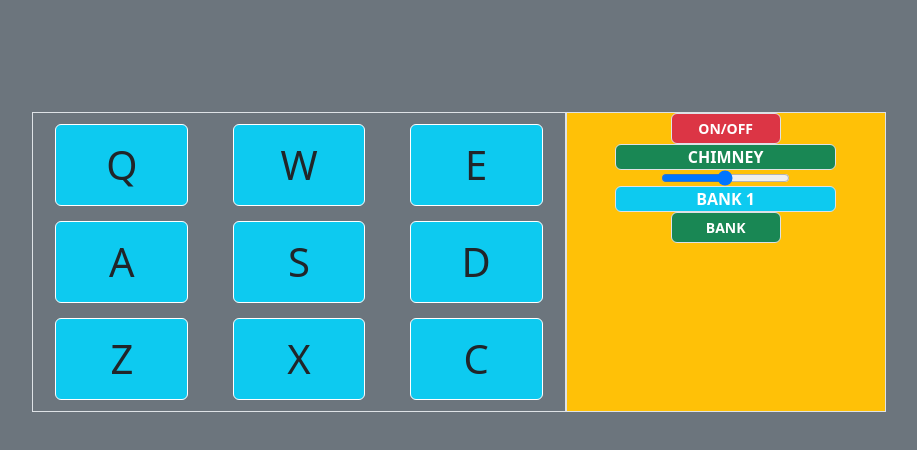
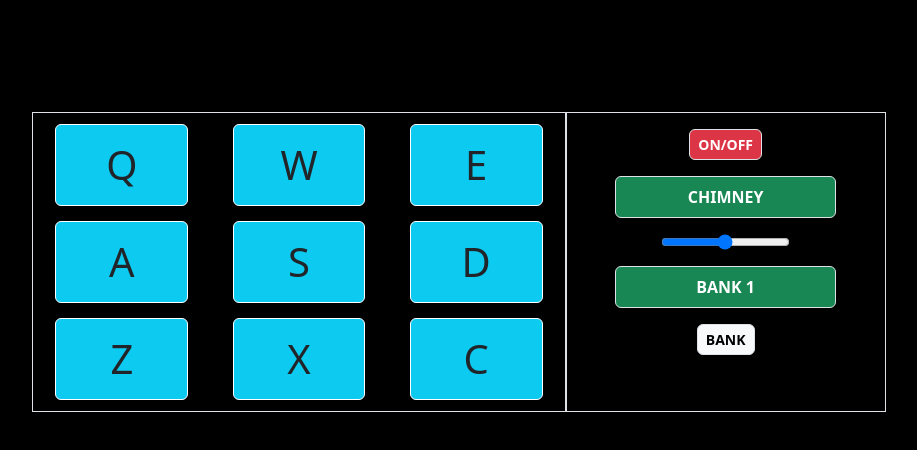
Before and after one commit to hoanggia92202/drum-machine, a React (Create React App) app: page / in a window 1280 px wide. Shown: the top 450 px of the page, without its empty margins (181-1098 px from the left). Built offline with nearby package versions, Linux system fonts and the light colour scheme.

Commit message:
update button color and size

```diff
--- a/src/App.js
+++ b/src/App.js
@@ -2,57 +2,64 @@ import './App.css';
 
 const App = () => {
   return (
-    <div className='App container-fluid bg-secondary' style={{ paddingTop: '7rem' }}>
+    <div className='App container-fluid bg-black' style={{ paddingTop: '7rem' }}>
       <div className='row d-flex justify-content-center' style={{ minHeight: '300px' }}>
         <div id='left-control' className='col-md-5 d-flex flex-column justify-content-around border rounded-white'>
-          <div id='key-row' className='row pt-2 d-flex justify-content-around'>
-            <div id='q' className='col-3 h1 p-3 border rounded text-center border-white bg-info'>
+          <div id='key-row' className='row mt-2 d-flex justify-content-around'>
+            <div id='q' className='col-3 h1 p-3 border rounded border-white text-center bg-info'>
               <audio id='Q'></audio>Q
             </div>
-            <div id='w' className='col-3 h1 p-3 border rounded text-center border-white bg-info'>
+            <div id='w' className='col-3 h1 p-3 border rounded border-white text-center bg-info'>
               <audio id='W'></audio>W
             </div>
-            <div id='e' className='col-3 h1 p-3 border rounded text-center border-white bg-info'>
+            <div id='e' className='col-3 h1 p-3 border rounded border-white text-center bg-info'>
               <audio id='E'></audio>E
             </div>
           </div>
           <div id='key-row' className='row d-flex justify-content-around'>
-            <div id='a' className='col-3 h1 p-3 border rounded text-center border-white bg-info'>
+            <div id='a' className='col-3 h1 p-3 border rounded border-white text-center bg-info'>
               <audio id='A'></audio>A
             </div>
-            <div id='s' className='col-3 h1 p-3 border rounded text-center border-white bg-info'>
+            <div id='s' className='col-3 h1 p-3 border rounded border-white text-center bg-info'>
               <audio id='S'></audio>S
             </div>
-            <div id='d' className='col-3 h1 p-3 border rounded text-center border-white bg-info'>
+            <div id='d' className='col-3 h1 p-3 border rounded border-white text-center bg-info'>
               <audio id='D'></audio>D
             </div>
           </div>
           <div id='key-row' className='row d-flex justify-content-around'>
-            <div id='z' className='col-3 h1 p-3 border rounded text-center border-white bg-info'>
+            <div id='z' className='col-3 h1 p-3 border rounded border-white text-center bg-info'>
               <audio id='Z'></audio>Z
             </div>
-            <div id='x' className='col-3 h1 p-3 border rounded text-center border-white bg-info'>
+            <div id='x' className='col-3 h1 p-3 border rounded border-white text-center bg-info'>
               <audio id='X'></audio>X
             </div>
-            <div id='c' className='col-3 h1 p-3 border rounded text-center border-white bg-info'>
+            <div id='c' className='col-3 h1 p-3 border rounded border-white text-center bg-info'>
               <audio id='C'></audio>C
             </div>
           </div>
         </div>
 
-        <div id='right-control' className='col-md-3 d-flex justify-content-center border rounded-white bg-warning'>
+        <div id='right-control' className='col-md-3 d-flex justify-content-center border rounded-white'>
           <div id='switch-pad' className='w-75 d-flex flex-column align-items-center'>
-            <button type='button' className='w-50 btn btn-sm border rounded btn-danger' style={{ fontWeight: 'bolder' }}>
+            <button
+              type='button'
+              className='mt-3 mb-3 btn btn-sm border rounded btn-danger'
+              style={{ fontWeight: 'bolder' }}>
               ON/OFF
             </button>
-            <div className='w-100 border rounded text-white text-center bg-success' style={{ fontWeight: 'bolder' }}>
+            <div
+              className='w-100 p-2 mb-3 border rounded text-white text-center bg-success'
+              style={{ fontWeight: 'bolder' }}>
               CHIMNEY
             </div>
             <input id='volumeControl' type='range' min='1' max='100' defaultValue={50} />
-            <div className='w-100 border rounded text-white text-center bg-info' style={{ fontWeight: 'bolder' }}>
+            <div
+              className='w-100 p-2 mt-3 mb-3 border rounded text-white text-center bg-success'
+              style={{ fontWeight: 'bolder' }}>
               BANK 1
             </div>
-            <button type='button' className='w-50 btn btn-sm border rounded btn-success' style={{ fontWeight: 'bolder' }}>
+            <button type='button' className='btn btn-sm border rounded btn-light' style={{ fontWeight: 'bolder' }}>
               BANK
             </button>
           </div>
```
